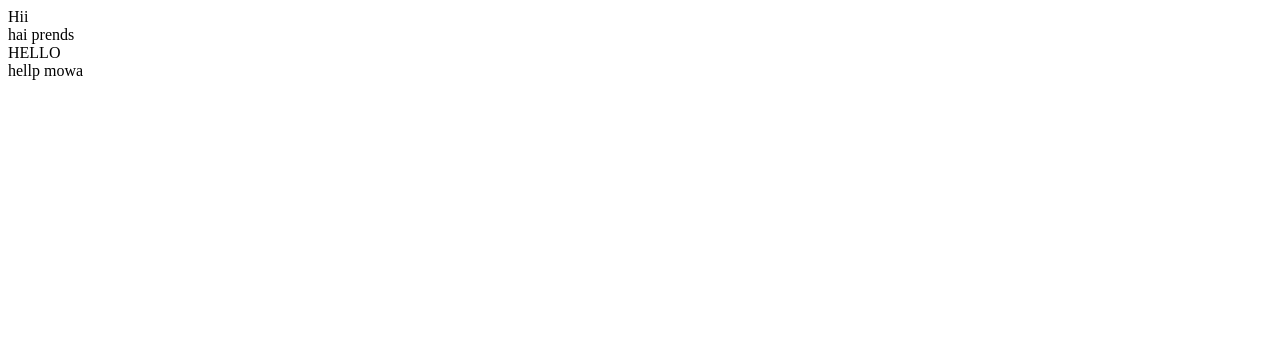
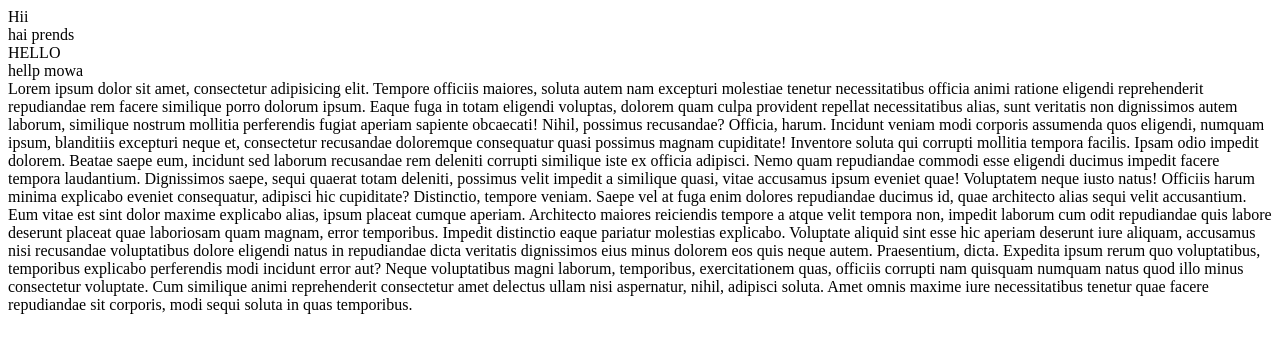
Before and after one commit to Praveen8104/Password-Generator, a plain HTML site: page index.html in a window 1280 px wide. Drawn offline with Linux system fonts and the light colour scheme.

Commit message:
sricharan

```diff
--- a/index.html
+++ b/index.html
@@ -10,5 +10,15 @@
     <div class="charan">hai prends</div>
     <div class="praveen">HELLO</div>
     <div class="sricharan">hellp mowa</div>
+    <div class="grp">Lorem ipsum dolor sit amet, consectetur adipisicing elit. Tempore officiis maiores, soluta autem nam excepturi molestiae tenetur necessitatibus officia animi ratione eligendi reprehenderit repudiandae rem facere similique porro dolorum ipsum.
+    Eaque fuga in totam eligendi voluptas, dolorem quam culpa provident repellat necessitatibus alias, sunt veritatis non dignissimos autem laborum, similique nostrum mollitia perferendis fugiat aperiam sapiente obcaecati! Nihil, possimus recusandae?
+    Officia, harum. Incidunt veniam modi corporis assumenda quos eligendi, numquam ipsum, blanditiis excepturi neque et, consectetur recusandae doloremque consequatur quasi possimus magnam cupiditate! Inventore soluta qui corrupti mollitia tempora facilis.
+    Ipsam odio impedit dolorem. Beatae saepe eum, incidunt sed laborum recusandae rem deleniti corrupti similique iste ex officia adipisci. Nemo quam repudiandae commodi esse eligendi ducimus impedit facere tempora laudantium.
+    Dignissimos saepe, sequi quaerat totam deleniti, possimus velit impedit a similique quasi, vitae accusamus ipsum eveniet quae! Voluptatem neque iusto natus! Officiis harum minima explicabo eveniet consequatur, adipisci hic cupiditate?
+    Distinctio, tempore veniam. Saepe vel at fuga enim dolores repudiandae ducimus id, quae architecto alias sequi velit accusantium. Eum vitae est sint dolor maxime explicabo alias, ipsum placeat cumque aperiam.
+    Architecto maiores reiciendis tempore a atque velit tempora non, impedit laborum cum odit repudiandae quis labore deserunt placeat quae laboriosam quam magnam, error temporibus. Impedit distinctio eaque pariatur molestias explicabo.
+    Voluptate aliquid sint esse hic aperiam deserunt iure aliquam, accusamus nisi recusandae voluptatibus dolore eligendi natus in repudiandae dicta veritatis dignissimos eius minus dolorem eos quis neque autem. Praesentium, dicta.
+    Expedita ipsum rerum quo voluptatibus, temporibus explicabo perferendis modi incidunt error aut? Neque voluptatibus magni laborum, temporibus, exercitationem quas, officiis corrupti nam quisquam numquam natus quod illo minus consectetur voluptate.
+    Cum similique animi reprehenderit consectetur amet delectus ullam nisi aspernatur, nihil, adipisci soluta. Amet omnis maxime iure necessitatibus tenetur quae facere repudiandae sit corporis, modi sequi soluta in quas temporibus.</div>
 </body>
 </html>
```
